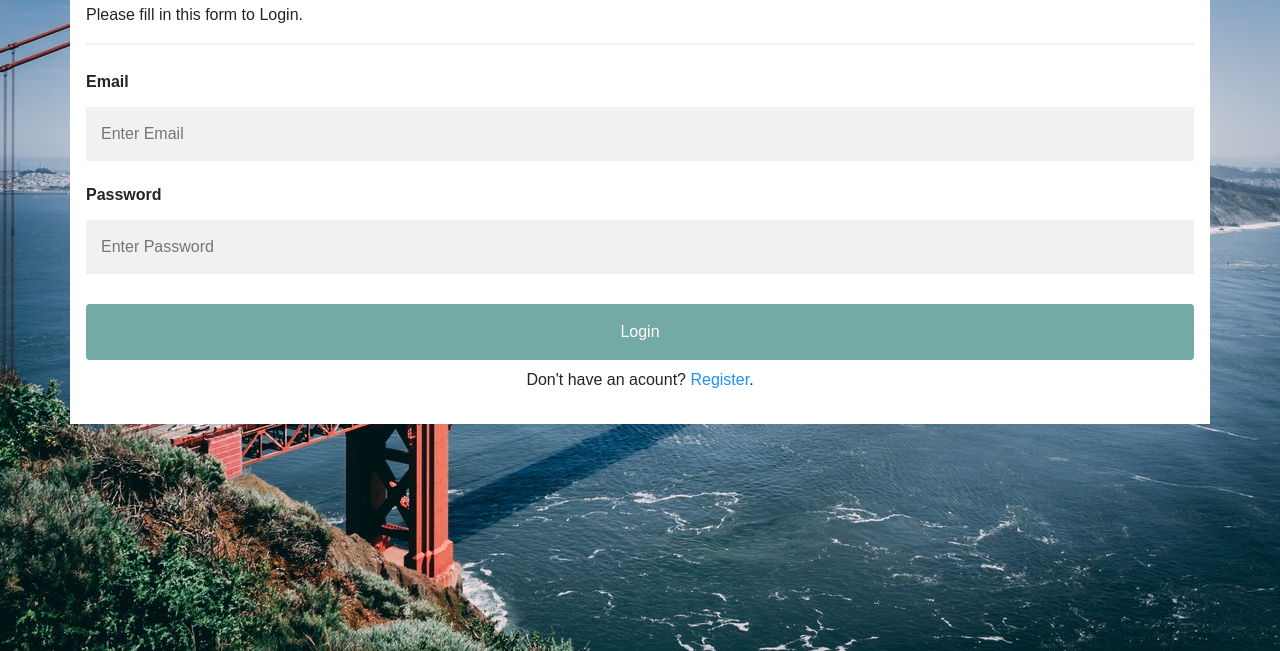
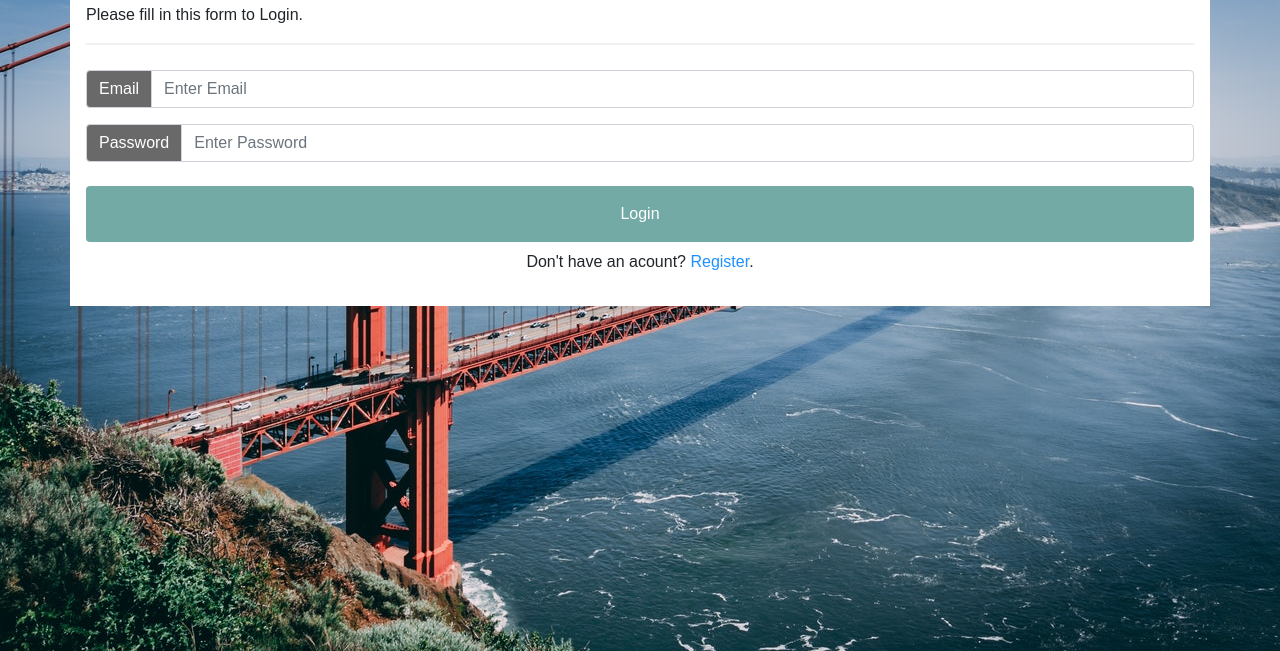
Before and after one commit to ahmad307/Country-Gate, a plain HTML site: page login.html in a window 1280 px wide. Shown: the part 149-800 px from the top of the page. Drawn offline with nearby package versions, Linux system fonts and the light colour scheme.

Commit message:
Add input group to login page

```diff
--- a/login.html
+++ b/login.html
@@ -13,11 +13,13 @@
     <script src="https://stackpath.bootstrapcdn.com/bootstrap/4.4.1/js/bootstrap.min.js"
         integrity="sha384-wfSDF2E50Y2D1uUdj0O3uMBJnjuUD4Ih7YwaYd1iqfktj0Uod8GCExl3Og8ifwB6"
         crossorigin="anonymous"></script>
+    <script src="https://cdnjs.cloudflare.com/ajax/libs/popper.js/1.16.0/umd/popper.min.js"></script>
+    <script src="https://maxcdn.bootstrapcdn.com/bootstrap/4.4.1/js/bootstrap.min.js"></script>
 
     <!-- Bootstrap CSS -->
     <link rel="stylesheet" href="https://stackpath.bootstrapcdn.com/bootstrap/4.4.1/css/bootstrap.min.css"
         integrity="sha384-Vkoo8x4CGsO3+Hhxv8T/Q5PaXtkKtu6ug5TOeNV6gBiFeWPGFN9MuhOf23Q9Ifjh" crossorigin="anonymous" />
-
+    <link rel="stylesheet" href="https://maxcdn.bootstrapcdn.com/bootstrap/4.4.1/css/bootstrap.min.css">
 
     <style>
         body {
@@ -39,15 +41,15 @@
 
         /* Full-width input fields */
 
-        input[type=text],
+        /*input[type=text],
         input[type=password] {
-            width: 100%;
+            /*width: 100%;
             padding: 15px;
             margin: 5px 0 22px 0;
             display: inline-block;
             border: none;
             background: #f1f1f1;
-        }
+        }*/
 
         input[type=text]:focus,
         input[type=password]:focus {
@@ -102,11 +104,21 @@
             <p>Please fill in this form to Login.</p>
             <hr>
 
-            <label for="email"><b>Email</b></label>
-            <input id="email" type="text" placeholder="Enter Email" name="email" required>
+            <div class="input-group mb-3">
+                <div class="input-group-prepend">
+                    <span class="input-group-text" style="background-color:dimgray; color: white;">Email</span>
+                </div>
+                <input id="email" type="text" class="form-control" aria-label="Enter Email" placeholder="Enter Email"
+                    name="email" required>
+            </div>
 
-            <label for="psw"><b>Password</b></label>
-            <input id="psw" type="password" placeholder="Enter Password" name="psw" required>
+            <div class="input-group mb-3">
+                <div class="input-group-prepend">
+                    <span class="input-group-text" style="background-color:dimgray; color: white;">Password</span>
+                </div>
+                <input id="psw" type="password" class="form-control" placeholder="Enter Password"
+                    aria-label="Enter Password" name="psw" required>
+            </div>
 
             <button id="loginButton" type="button" class="btn loginbtn">Login</button>
             <p class="text-center">Don't have an acount? <a href="Registration.html"> Register</a>.</p>
@@ -149,8 +161,8 @@
         const data = await res.json()
         console.log("data", data)
         if (data['valid'] == true) {
-            setCookie('id',data['id'],1);
-            setCookie('name',data['name'],1);
+            setCookie('id', data['id'], 1);
+            setCookie('name', data['name'], 1);
             change_page();
         }
         else {
```
